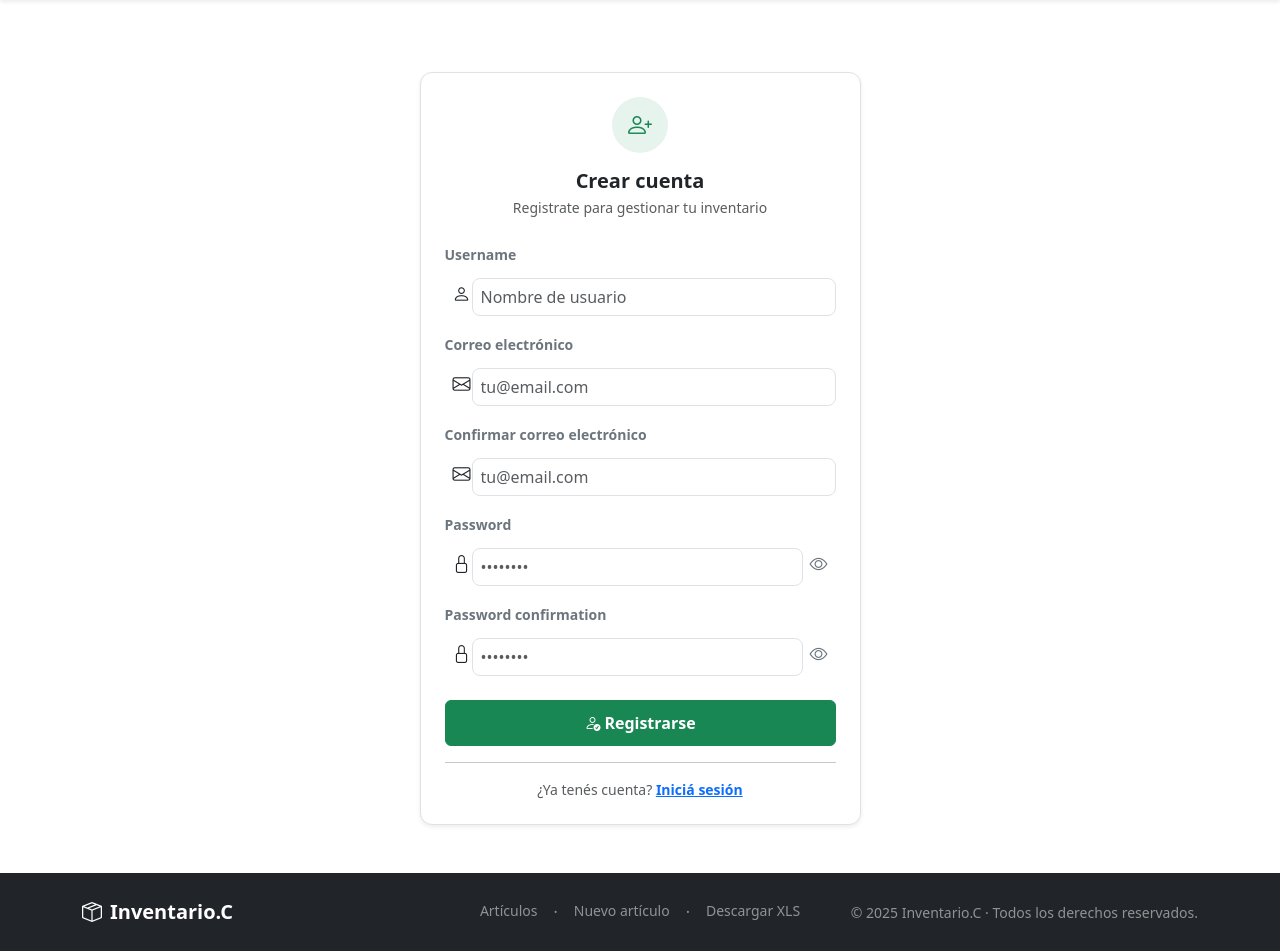
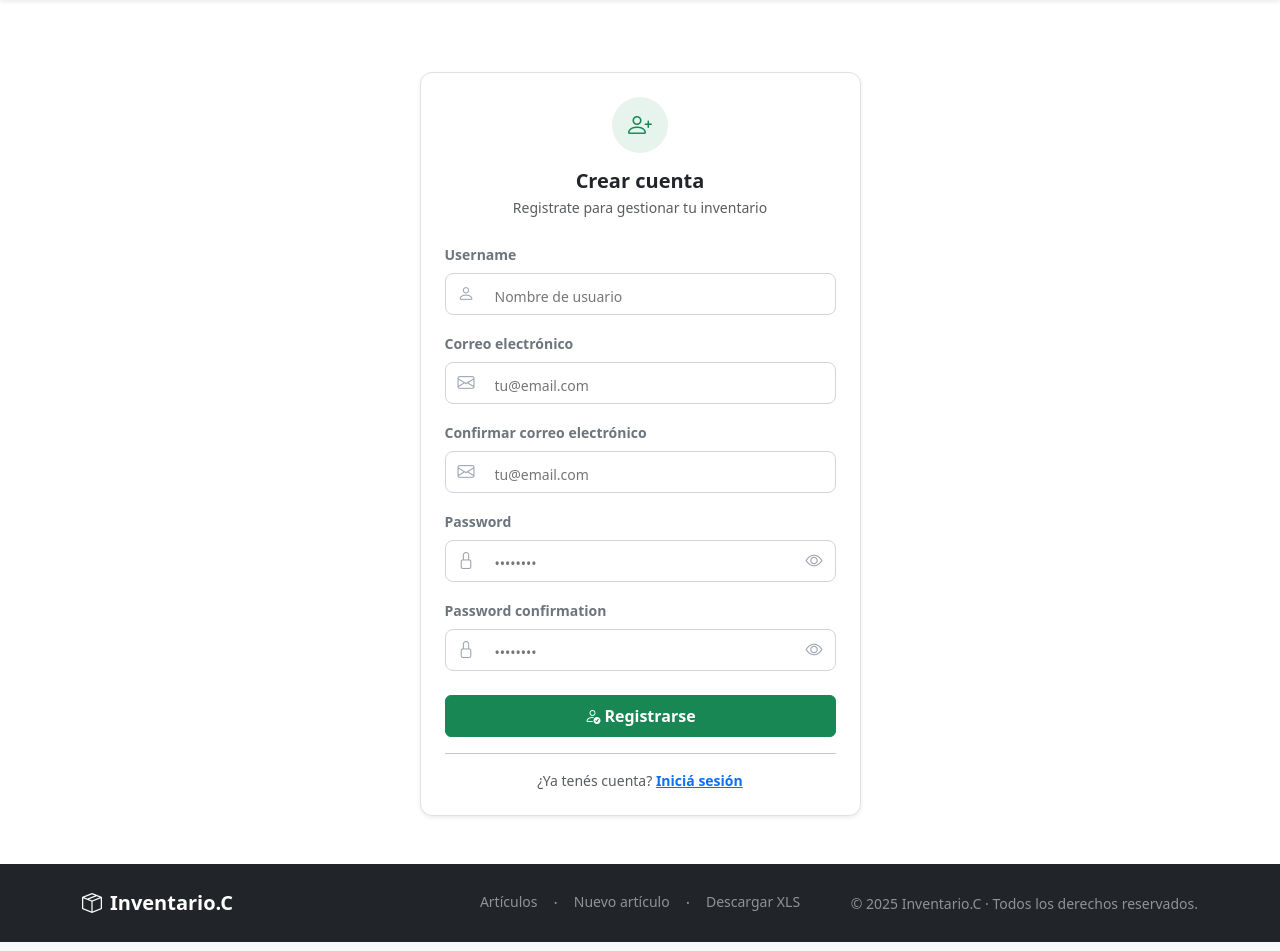
Before and after one commit to delpianocp/inventario, a Django app: page /registro in a window 1280 px wide. Shown: the part 56-1007 px from the top of the page. Run offline with Django 5.2, Linux system fonts and the light colour scheme.

Commit message:
feat: style index-registro

```diff
--- a/inventario/templates/inventario/base.html
+++ b/inventario/templates/inventario/base.html
@@ -8,30 +8,7 @@
     <link rel="stylesheet" href="{% static 'inventario/styles.css' %}">
     <link href="https://cdn.jsdelivr.net/npm/bootstrap@5.3.0/dist/css/bootstrap.min.css" rel="stylesheet">
     <link rel="stylesheet" href="https://cdn.jsdelivr.net/npm/bootstrap-icons@1.11.3/font/bootstrap-icons.min.css">
-    <style>
-        .input-group-text {
-            background: transparent;
-            border: none;
-            padding-right: 2px;
-            padding-left: 8px;
-            font-size: 18px;
-        }
-        .input-group .form-control {
-            border-radius: 8px !important;
-            box-shadow: none;
-            padding-left: 8px;
-        }
-        .input-group .form-control:focus {
-            box-shadow: none;
-        }
-        .input-group .btn {
-            border: none;
-            background: transparent;
-            font-size: 18px;
-            padding-left: 8px;
-            padding-right: 8px;
-        }
-    </style>
+
 </head>
 <body>
 
--- a/inventario/templates/inventario/registro.html
+++ b/inventario/templates/inventario/registro.html
@@ -31,45 +31,51 @@
                     {% csrf_token %}
 
                     {% for field in form %}
-                    <div class="mb-3">
+                    <div style="margin-bottom:16px">
                         <label for="{{ field.id_for_label }}" class="form-label small fw-semibold text-secondary">{{ field.label }}</label>
 
                         {% if "password" in field.name %}
-                        <div class="input-group">
-                            <span class="input-group-text bg-transparent"><i class="bi bi-lock"></i></span>
+                        <div style="display:flex;align-items:center;border:1px solid #D1D5DB;border-radius:8px;padding:0 12px;height:42px;gap:10px;background:#fff">
+                            <i class="bi bi-lock" style="font-size:17px;color:#9CA3AF;flex-shrink:0"></i>
                             <input type="password"
                                 name="{{ field.name }}"
                                 id="{{ field.id_for_label }}"
-                                class="form-control"
-                                placeholder="••••••••">
-                            <button class="btn btn-outline-secondary" type="button" onclick="togglePass('{{ field.id_for_label }}', 'eye_{{ field.name }}')">
-                                <i class="bi bi-eye" id="eye_{{ field.name }}"></i>
+                                placeholder="••••••••"
+                                style="border:none;outline:none;background:transparent;font-size:14px;width:100%"
+                                onfocus="this.placeholder=''"
+                                onblur="this.placeholder='••••••••'">
+                            <button type="button" onclick="togglePass('{{ field.id_for_label }}', 'eye_{{ field.name }}')"
+                                style="background:none;border:none;cursor:pointer;padding:0;color:#9CA3AF;display:flex;align-items:center">
+                                <i class="bi bi-eye" id="eye_{{ field.name }}" style="font-size:17px"></i>
                             </button>
                         </div>
 
                         {% elif field.name == "email" or field.name == "email_confirm" %}
-                        <div class="input-group">
-                            <span class="input-group-text bg-transparent"><i class="bi bi-envelope"></i></span>
+                        <div style="display:flex;align-items:center;border:1px solid #D1D5DB;border-radius:8px;padding:0 12px;height:42px;gap:10px;background:#fff">
+                            <i class="bi bi-envelope" style="font-size:17px;color:#9CA3AF;flex-shrink:0"></i>
                             <input type="email"
                                 name="{{ field.name }}"
                                 id="{{ field.id_for_label }}"
-                                class="form-control"
-                                placeholder="tu@email.com">
+                                placeholder="tu@email.com"
+                                style="border:none;outline:none;background:transparent;font-size:14px;width:100%"
+                                onfocus="this.placeholder=''"
+                                onblur="this.placeholder='tu@email.com'">
                         </div>
 
                         {% elif field.name == "username" %}
-                        <div class="input-group">
-                            <span class="input-group-text bg-transparent"><i class="bi bi-person"></i></span>
+                        <div style="display:flex;align-items:center;border:1px solid #D1D5DB;border-radius:8px;padding:0 12px;height:42px;gap:10px;background:#fff">
+                            <i class="bi bi-person" style="font-size:17px;color:#9CA3AF;flex-shrink:0"></i>
                             <input type="text"
                                 name="{{ field.name }}"
                                 id="{{ field.id_for_label }}"
-                                class="form-control"
-                                placeholder="Nombre de usuario">
+                                placeholder="Nombre de usuario"
+                                style="border:none;outline:none;background:transparent;font-size:14px;width:100%"
+                                onfocus="this.placeholder=''"
+                                onblur="this.placeholder='Nombre de usuario'">
                         </div>
 
                         {% else %}
-                        <div class="input-group">
-                            <span class="input-group-text bg-transparent"><i class="bi bi-input-cursor-text"></i></span>
+                        <div style="display:flex;align-items:center;border:1px solid #D1D5DB;border-radius:8px;padding:0 12px;height:42px;gap:10px;background:#fff">
                             {{ field }}
                         </div>
                         {% endif %}
@@ -83,7 +89,7 @@
                     {% endfor %}
 
                     <div class="d-grid mt-4">
-                        <button type="submit" class="btn btn-success fw-semibold d-flex align-items-center justify-content-center gap-1">
+                        <button type="submit" class="btn btn-success fw-semibold d-flex align-items-center justify-content-center gap-1" style="height:42px">
                             <i class="bi bi-person-check"></i>Registrarse
                         </button>
                     </div>
@@ -111,12 +117,6 @@
             icon.className = 'bi bi-eye';
         }
     }
-
-    document.querySelectorAll('input').forEach(input => {
-        const placeholder = input.getAttribute('placeholder');
-        input.addEventListener('focus', () => input.setAttribute('placeholder', ''));
-        input.addEventListener('blur', () => input.setAttribute('placeholder', placeholder || ''));
-    });
 </script>
 
 {% endblock %}
```
Also changed, not shown: inventario/templates/inventario/index.html (+18 -16 lines).
